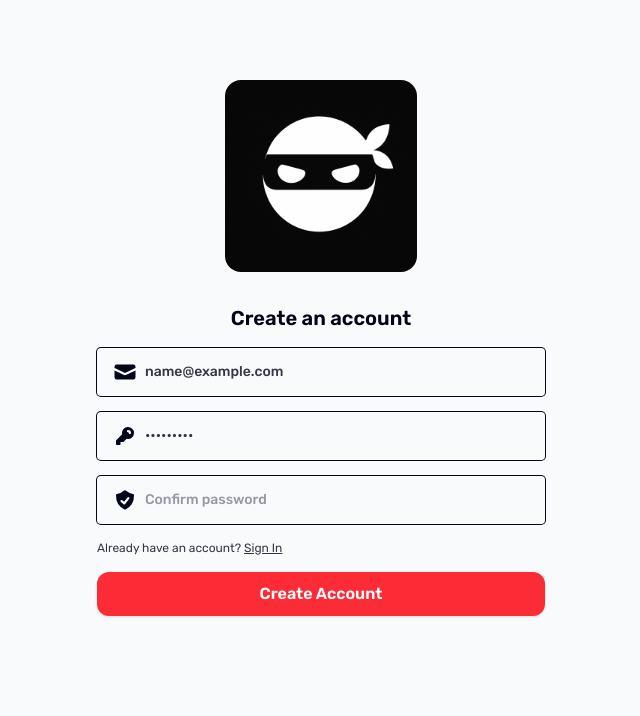
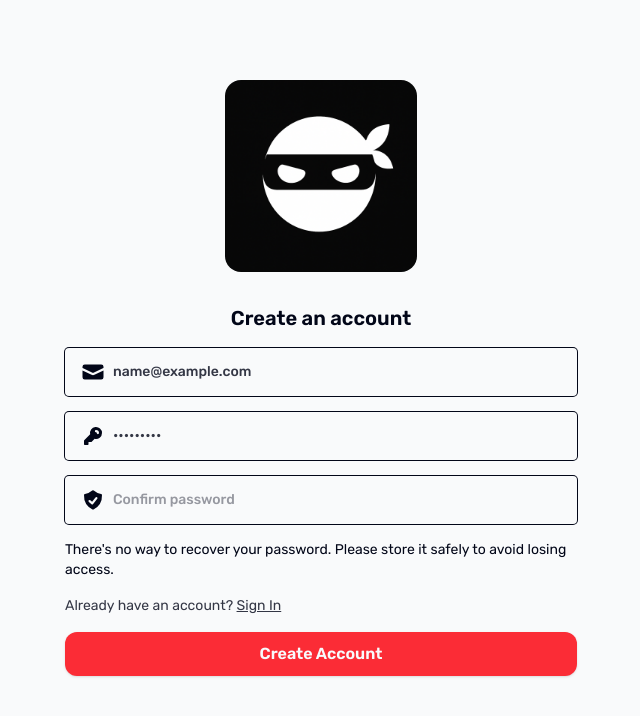
Before and after one commit to Oded2/Ninja-Notes, a Next.js app: page /auth in a window 1280 px wide. Both pictures are taken after typing "name@example.com", "Sample123" into the empty fields and a click on the button "Create an account". Shown: the top 716 px of the page, without its empty margins (319-959 px from the left). Built offline with nearby package versions, Linux system fonts and the light colour scheme; no server answers.

Commit message:
Add note about password irrecoverability to signup form

```diff
--- a/src/components/AuthClient.tsx
+++ b/src/components/AuthClient.tsx
@@ -96,7 +96,7 @@ export default function AuthClient() {
   };
 
   return (
-    <div className="flex flex-col items-center gap-8">
+    <div className="mx-auto flex w-full max-w-lg flex-col items-center gap-8">
       <Image
         src="/logo.png"
         alt="Logo"
@@ -129,6 +129,7 @@ export default function AuthClient() {
           <KeyIcon />
         </FormInput>
         {isSignUp && (
+          <>
             <FormInput
               type="password"
               label="Confirm password"
@@ -138,8 +139,13 @@ export default function AuthClient() {
             >
               <ShieldCheckIcon />
             </FormInput>
+            <span className="text-sm">
+              There&apos;s no way to recover your password. Please store it
+              safely to avoid losing access.
+            </span>
+          </>
         )}
-        <div className="flex justify-between gap-2 text-xs text-slate-950/80">
+        <div className="flex justify-between gap-2 text-sm text-slate-950/80">
           <span>
             {isSignUp
               ? "Already have an account?"
--- a/src/components/FormInputContainer.tsx
+++ b/src/components/FormInputContainer.tsx
@@ -25,7 +25,7 @@ export default function FormInputContainer({
         setInProgress(true);
         handleSubmit().then(() => setInProgress(false));
       }}
-      className="mx-auto flex w-full max-w-md flex-col gap-4"
+      className="flex w-full flex-col gap-4"
     >
       <h2 className="text-center text-xl font-semibold">{title}</h2>
       {children}
```
Lines whose indentation alone changed are shown as unchanged.
